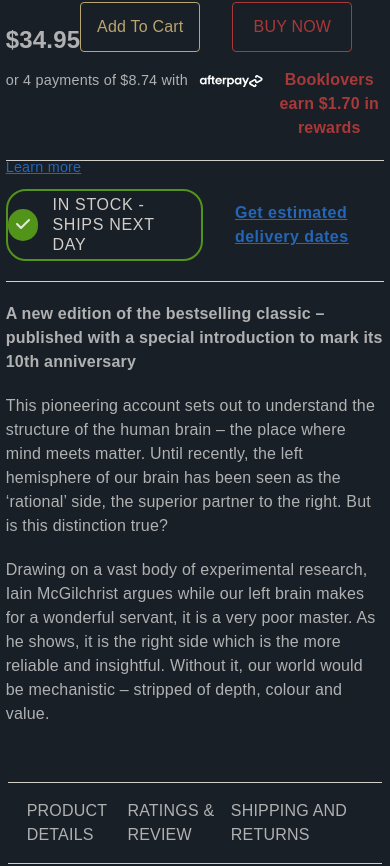
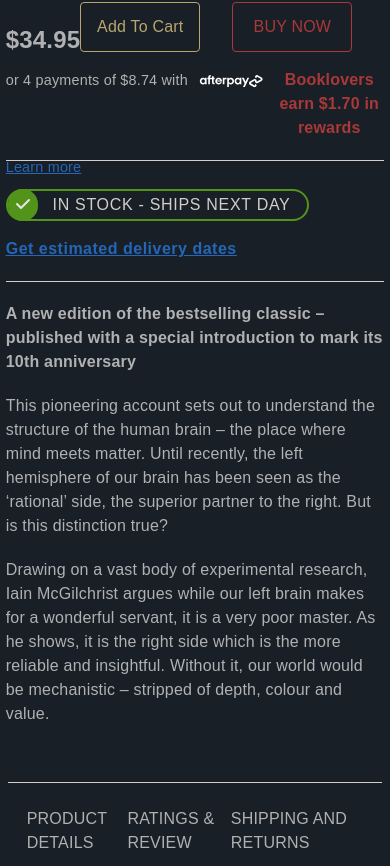
Before and after one commit to scmacoll/xander.com, a Next.js app: page /book in a window 390 px wide. Shown: the part 898-1764 px from the top of the page. Built offline with nearby package versions, Linux system fonts and the light colour scheme.

Commit message:
edited shipping container and featureTabs for interactive vh sizing

```diff
--- a/src/app/components/Book-Page-Content/Book-Page-Content.module.scss
+++ b/src/app/components/Book-Page-Content/Book-Page-Content.module.scss
@@ -249,10 +249,16 @@
 }
 
 .shippingContainer {
-  display: flex;
   padding: 1.8em 0 1.2em 0;
   border-top: .1px solid rgb(var(--foreground-rgb));
   border-bottom: .1px solid rgb(var(--foreground-rgb));
+
+  @media (min-width: 1200px) {
+    display: flex;
+  }
+  @media (max-width: 750px) {
+    display: block;
+  }
 }
 
 .stockVerify {
@@ -291,6 +297,20 @@
   color: #2466b8;
   text-decoration: underline;
   align-items: center;
+
+  @media (min-width: 1200px) {
+    padding-top: 0;
+  }
+  @media (max-width: 1199px) and (min-width: 1000px) {
+    padding-top: 0;
+  }
+  @media (max-width: 999px) and (min-width: 725px) {
+    padding-top: 1em;
+  }
+  @media (max-width: 724px) {
+    padding-top: 1em;
+
+  }
 }
 
 .bookAbout {
--- a/src/app/components/Book-Page-Content/Book-Page-Features/Book-Page-Features.module.scss
+++ b/src/app/components/Book-Page-Content/Book-Page-Features/Book-Page-Features.module.scss
@@ -25,7 +25,7 @@
   justify-content: space-between;
   margin: 0 auto;
   width: 90%;
-  padding: 1em 0 1em 0;
+  padding: 1.5em 0 1.5em 0;
 }
 
 .featurePoints {
```
